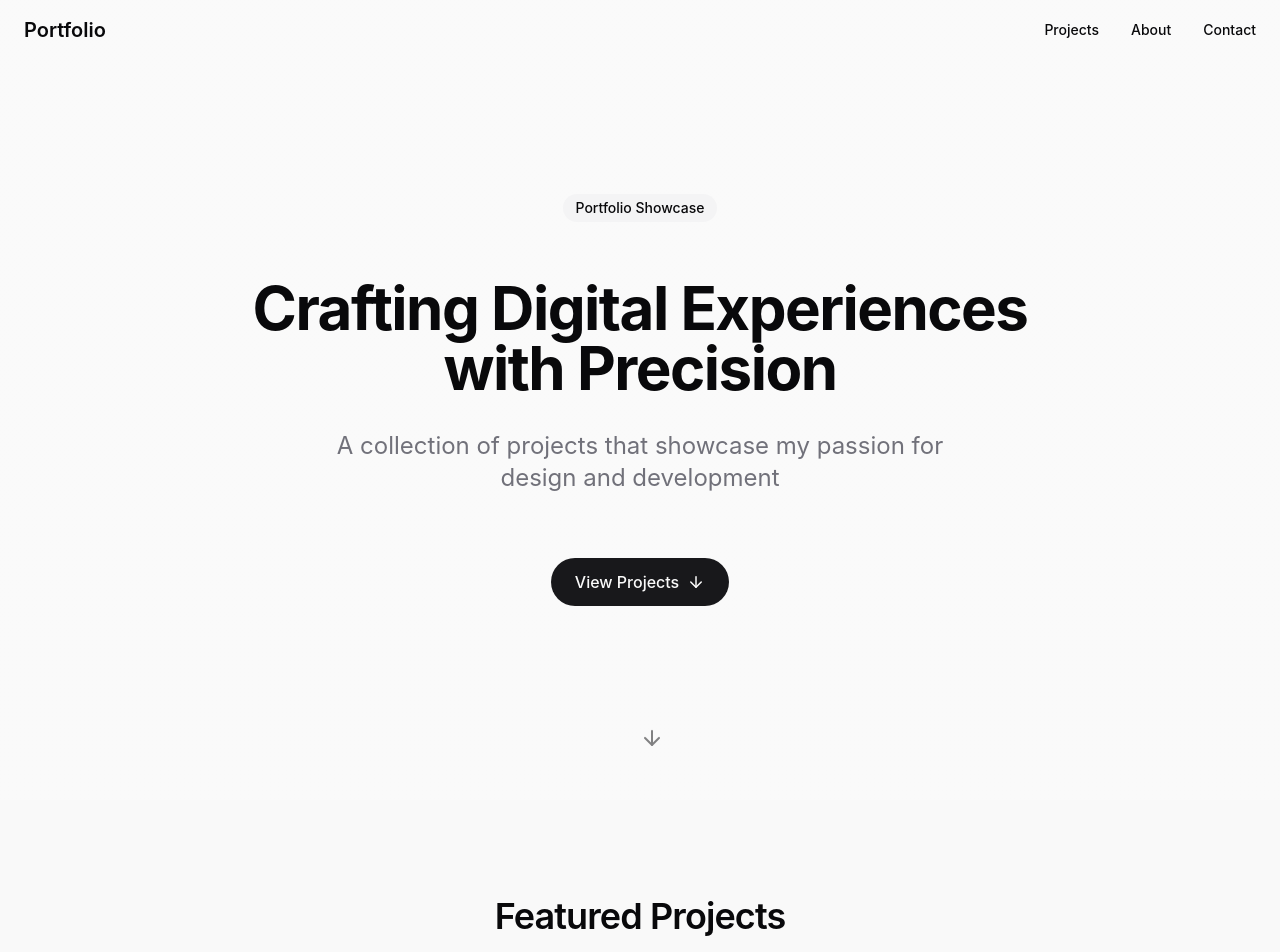
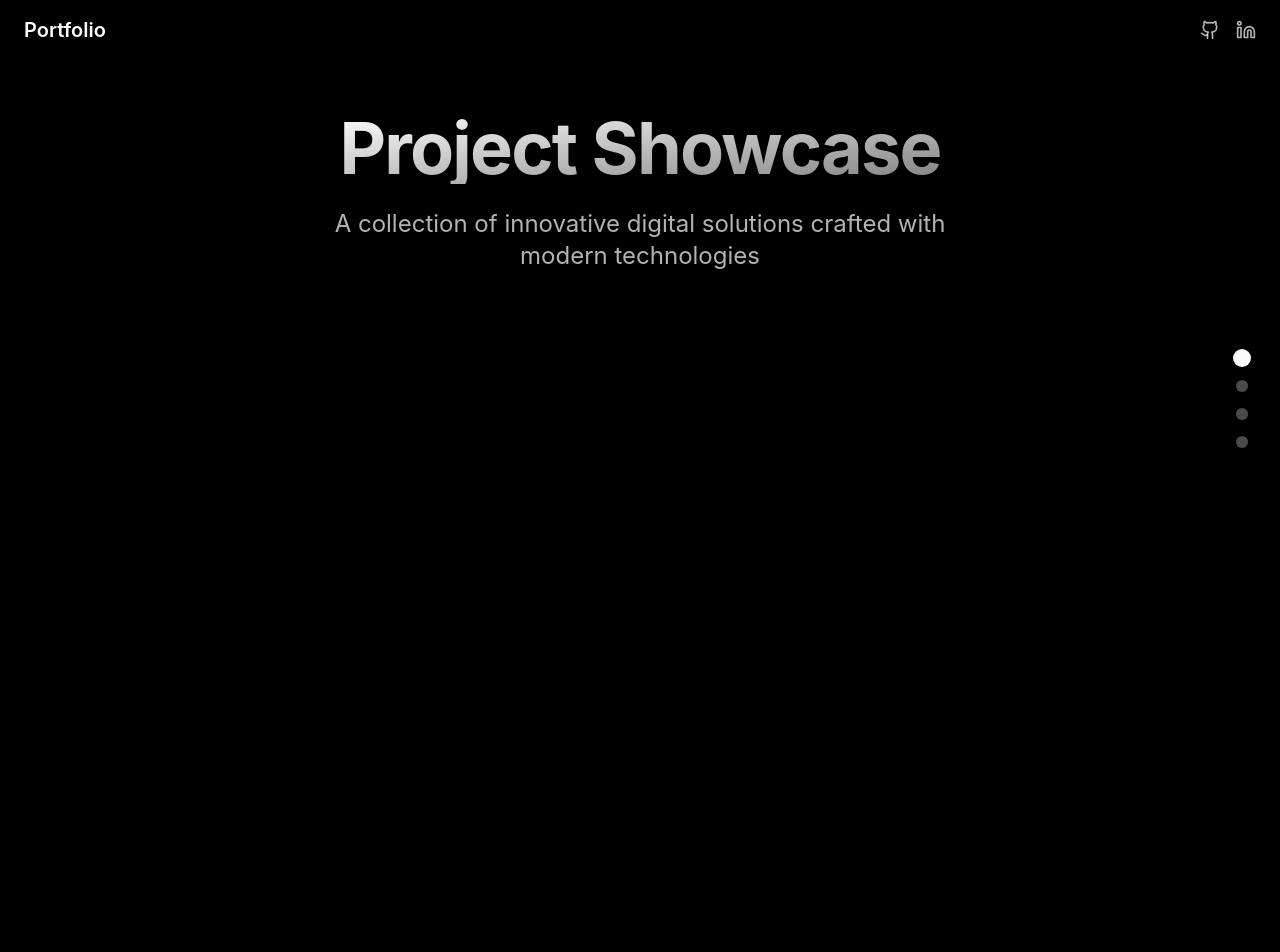
Before and after one commit to PriyadarshiniSathishKumar/Project-Showcase-Portfolio, a React (Vite) app: page / in a window 1280 px wide. Shown: the top 952 px of the page. Built offline with nearby package versions, Linux system fonts and the light colour scheme.

Commit message:
Showcase projects in unique way
Updated the project to showcase projects in a unique way with tech-related animations in the background. Removed the about me and contact sections. Changed the background color to black.

```diff
--- a/src/components/Navbar.tsx
+++ b/src/components/Navbar.tsx
@@ -1,6 +1,6 @@
 
 import React, { useState, useEffect } from 'react';
-import { Menu, X } from 'lucide-react';
+import { Menu, X, Github, Linkedin } from 'lucide-react';
 import { cn } from '@/lib/utils';
 
 const Navbar: React.FC = () => {
@@ -16,25 +16,11 @@ const Navbar: React.FC = () => {
     return () => window.removeEventListener('scroll', handleScroll);
   }, []);
 
-  const navLinks = [
-    { name: 'Projects', href: '#projects' },
-    { name: 'About', href: '#about' },
-    { name: 'Contact', href: '#contact' }
-  ];
-
-  const scrollToSection = (sectionId: string) => {
-    setMobileMenuOpen(false);
-    const element = document.querySelector(sectionId);
-    if (element) {
-      element.scrollIntoView({ behavior: 'smooth' });
-    }
-  };
-
   return (
     <header
       className={cn(
         "fixed top-0 left-0 right-0 z-50 transition-all duration-300 ease-apple py-4",
-        isScrolled ? "backdrop-blur-md bg-background/80 shadow-sm" : "bg-transparent"
+        isScrolled ? "backdrop-blur-md bg-black/80 border-b border-white/10" : "bg-transparent"
       )}
     >
       <div className="container mx-auto px-4 md:px-6 flex items-center justify-between">
@@ -49,26 +35,31 @@ const Navbar: React.FC = () => {
           Portfolio
         </a>
 
-        {/* Desktop Navigation */}
-        <nav className="hidden md:flex space-x-8">
-          {navLinks.map((link) => (
+        {/* Social Links */}
+        <div className="hidden md:flex items-center space-x-4">
           <a
-              key={link.name}
-              href={link.href}
-              className="nav-link text-sm font-medium hover:text-primary transition-colors"
-              onClick={(e) => {
-                e.preventDefault();
-                scrollToSection(link.href);
-              }}
+            href="https://github.com"
+            target="_blank"
+            rel="noopener noreferrer"
+            className="text-white/70 hover:text-white transition-colors"
+            aria-label="GitHub"
           >
-              {link.name}
+            <Github size={20} />
           </a>
-          ))}
-        </nav>
+          <a
+            href="https://linkedin.com"
+            target="_blank"
+            rel="noopener noreferrer"
+            className="text-white/70 hover:text-white transition-colors"
+            aria-label="LinkedIn"
+          >
+            <Linkedin size={20} />
+          </a>
+        </div>
 
         {/* Mobile Menu Button */}
         <button
-          className="md:hidden button-icon p-1"
+          className="md:hidden button-icon p-1 bg-white/10 hover:bg-white/20 border border-white/20"
           onClick={() => setMobileMenuOpen(!mobileMenuOpen)}
           aria-label={mobileMenuOpen ? "Close menu" : "Open menu"}
         >
@@ -78,23 +69,28 @@ const Navbar: React.FC = () => {
         {/* Mobile Navigation */}
         <div
           className={cn(
-            "fixed inset-0 bg-background/95 backdrop-blur-md z-40 flex flex-col justify-center items-center space-y-8 transition-opacity duration-300 ease-apple",
+            "fixed inset-0 bg-black/95 backdrop-blur-md z-40 flex flex-col justify-center items-center space-y-8 transition-opacity duration-300 ease-apple",
             mobileMenuOpen ? "opacity-100 pointer-events-auto" : "opacity-0 pointer-events-none"
           )}
         >
-          {navLinks.map((link) => (
           <a
-              key={link.name}
-              href={link.href}
-              className="text-2xl font-medium hover:text-primary transition-colors"
-              onClick={(e) => {
-                e.preventDefault();
-                scrollToSection(link.href);
-              }}
+            href="https://github.com"
+            target="_blank"
+            rel="noopener noreferrer"
+            className="text-white/70 hover:text-white transition-colors flex items-center space-x-2"
           >
-              {link.name}
+            <Github size={24} />
+            <span>GitHub</span>
           </a>
-          ))}
+          <a
+            href="https://linkedin.com"
+            target="_blank"
+            rel="noopener noreferrer"
+            className="text-white/70 hover:text-white transition-colors flex items-center space-x-2"
+          >
+            <Linkedin size={24} />
+            <span>LinkedIn</span>
+          </a>
         </div>
       </div>
     </header>
--- a/src/components/Projects.tsx
+++ b/src/components/Projects.tsx
@@ -1,5 +1,5 @@
 
-import React, { useEffect, useRef } from 'react';
+import React, { useState, useEffect, useRef } from 'react';
 import ProjectCard from './ProjectCard';
 
 // Sample project data
@@ -39,70 +39,106 @@ const projectsData = [
 ];
 
 const Projects: React.FC = () => {
-  const sectionRef = useRef<HTMLDivElement>(null);
+  const [activeProject, setActiveProject] = useState(0);
+  const projectRefs = useRef<(HTMLDivElement | null)[]>([]);
 
+  // Set up refs for each project
   useEffect(() => {
-    const observer = new IntersectionObserver(
-      (entries) => {
-        entries.forEach((entry) => {
-          if (entry.isIntersecting) {
-            entry.target.classList.add('animate-reveal');
-            observer.unobserve(entry.target);
-          }
-        });
-      },
-      {
-        root: null,
-        rootMargin: '0px',
-        threshold: 0.1
-      }
-    );
-
-    const titleElement = document.querySelector('.projects-title');
-    const descElement = document.querySelector('.projects-description');
-
-    if (titleElement) observer.observe(titleElement);
-    if (descElement) observer.observe(descElement);
-
-    return () => {
-      if (titleElement) observer.unobserve(titleElement);
-      if (descElement) observer.unobserve(descElement);
-    };
+    projectRefs.current = projectRefs.current.slice(0, projectsData.length);
   }, []);
 
+  // Function to scroll to a specific project
+  const scrollToProject = (index: number) => {
+    setActiveProject(index);
+    projectRefs.current[index]?.scrollIntoView({
+      behavior: 'smooth',
+      block: 'center'
+    });
+  };
+
   return (
-    <section
-      id="projects"
-      ref={sectionRef}
-      className="section bg-muted/30 relative overflow-hidden"
-    >
+    <section id="projects" className="relative z-10 py-16">
       <div className="container mx-auto px-4 md:px-6">
-        <div className="max-w-3xl mx-auto text-center mb-16">
-          <h2 className="projects-title opacity-0 mb-4">Featured Projects</h2>
-          <p className="projects-description opacity-0 text-lg text-muted-foreground">
-            A selection of my most recent and impactful work, showcasing a range of skills and technologies.
-          </p>
-        </div>
-
-        <div className="grid grid-cols-1 md:grid-cols-2 lg:grid-cols-3 gap-8">
-          {projectsData.map((project, index) => (
-            <ProjectCard
+        {/* Project Navigation Dots */}
+        <div className="fixed right-8 top-1/2 transform -translate-y-1/2 z-20 hidden md:flex flex-col space-y-4">
+          {projectsData.map((_, index) => (
+            <button
               key={index}
-              title={project.title}
-              description={project.description}
-              image={project.image}
-              technologies={project.technologies}
-              liveUrl={project.liveUrl}
-              githubUrl={project.githubUrl}
-              index={index}
+              onClick={() => scrollToProject(index)}
+              className={`w-3 h-3 rounded-full transition-all duration-300 ${
+                activeProject === index
+                  ? 'bg-primary scale-150'
+                  : 'bg-primary/30 hover:bg-primary/50'
+              }`}
+              aria-label={`View project ${index + 1}`}
             />
           ))}
         </div>
+
+        {/* Projects Display */}
+        <div className="space-y-32 md:space-y-64">
+          {projectsData.map((project, index) => (
+            <div
+              key={index}
+              ref={el => projectRefs.current[index] = el}
+              className="min-h-[60vh] flex flex-col md:flex-row items-center space-y-8 md:space-y-0 md:space-x-12"
+              data-animate="true"
+            >
+              <div className={`md:w-1/2 md:order-${index % 2 === 0 ? '1' : '2'}`}>
+                <div className="relative group">
+                  <div className="absolute -inset-1 bg-gradient-to-r from-primary/20 via-primary/40 to-primary/20 rounded-xl blur opacity-50 group-hover:opacity-75 transition duration-500"></div>
+                  <div className="relative overflow-hidden rounded-xl border border-white/10">
+                    <img
+                      src={project.image}
+                      alt={project.title}
+                      className="w-full h-[300px] md:h-[400px] object-cover transform transition-transform duration-700 ease-apple group-hover:scale-105"
+                    />
+                  </div>
+                </div>
+              </div>
+
+              <div className={`md:w-1/2 md:order-${index % 2 === 0 ? '2' : '1'}`}>
+                <div className="space-y-6">
+                  <h2 className="text-3xl font-bold">{project.title}</h2>
+                  <p className="text-lg text-white/70">{project.description}</p>
+                  <div className="flex flex-wrap gap-2">
+                    {project.technologies.map((tech, i) => (
+                      <span
+                        key={i}
+                        className="inline-block px-3 py-1 bg-white/10 backdrop-blur-sm border border-white/10 rounded-full text-sm"
+                      >
+                        {tech}
+                      </span>
+                    ))}
+                  </div>
+                  <div className="flex space-x-4 pt-4">
+                    {project.liveUrl && (
+                      <a
+                        href={project.liveUrl}
+                        target="_blank"
+                        rel="noopener noreferrer"
+                        className="px-6 py-2 bg-primary/90 hover:bg-primary rounded-full transition-colors duration-300"
+                      >
+                        View Live
+                      </a>
+                    )}
+                    {project.githubUrl && (
+                      <a
+                        href={project.githubUrl}
+                        target="_blank"
+                        rel="noopener noreferrer"
+                        className="px-6 py-2 bg-white/10 hover:bg-white/20 rounded-full border border-white/20 transition-colors duration-300"
+                      >
+                        GitHub
+                      </a>
+                    )}
+                  </div>
+                </div>
+              </div>
+            </div>
+          ))}
+        </div>
       </div>
-
-      {/* Background decorative element */}
-      <div className="absolute top-0 right-0 w-1/3 h-1/3 bg-gradient-to-br from-primary/5 to-transparent rounded-full filter blur-3xl -z-10 transform translate-x-1/2 -translate-y-1/2"></div>
-      <div className="absolute bottom-0 left-0 w-1/3 h-1/3 bg-gradient-to-tr from-primary/5 to-transparent rounded-full filter blur-3xl -z-10 transform -translate-x-1/2 translate-y-1/2"></div>
     </section>
   );
 };
--- /dev/null
+++ b/src/components/TechBackground.tsx
@@ -0,0 +1,101 @@
+
+import React, { useEffect, useRef } from 'react';
+
+// List of tech-related symbols, brackets, and keywords to display in the background
+const techSymbols = [
+  '{', '}', '()', '=>', '[]', '<>', ';', 'const', 'let', 'function', 'return',
+  'import', 'export', 'class', 'interface', 'type', 'async', 'await', 'promise',
+  'component', 'useState', 'useEffect', 'props', 'render', 'map', 'filter', 'reduce',
+  '&&', '||', '===', '!==', 'null', 'undefined', 'true', 'false', '<div>', '</div>',
+  '<React.Fragment>', '</React.Fragment>', '<app>', '</app>', '<html>', '</html>'
+];
+
+const TechBackground: React.FC = () => {
+  const containerRef = useRef<HTMLDivElement>(null);
+
+  useEffect(() => {
+    if (!containerRef.current) return;
+
+    const container = containerRef.current;
+    const containerWidth = container.offsetWidth;
+    const containerHeight = container.offsetHeight;
+
+    // Clear any existing symbols
+    container.innerHTML = '';
+
+    // Create randomly positioned code symbols
+    for (let i = 0; i < 60; i++) {
+      const symbol = document.createElement('div');
+      const randomSymbol = techSymbols[Math.floor(Math.random() * techSymbols.length)];
+
+      // Calculate random positions and animation properties
+      const xPos = Math.random() * containerWidth;
+      const size = Math.random() * 1.5 + 0.5; // Size between 0.5 and 2em
+      const opacity = Math.random() * 0.35 + 0.1; // Opacity between 0.1 and 0.45
+      const animationDuration = Math.random() * 25 + 15; // Duration between 15 and 40s
+      const animationDelay = Math.random() * 5; // Delay between 0 and 5s
+
+      // Apply styles
+      symbol.textContent = randomSymbol;
+      symbol.className = 'absolute text-primary/30 whitespace-nowrap animate-code-rain';
+      symbol.style.left = `${xPos}px`;
+      symbol.style.top = '-20px';
+      symbol.style.fontSize = `${size}em`;
+      symbol.style.opacity = `${opacity}`;
+      symbol.style.animationDuration = `${animationDuration}s`;
+      symbol.style.animationDelay = `${animationDelay}s`;
+
+      container.appendChild(symbol);
+    }
+
+    // Add floating orbs
+    for (let i = 0; i < 6; i++) {
+      const orb = document.createElement('div');
+      const size = Math.random() * 150 + 50; // Size between 50 and 200px
+      const xPos = Math.random() * containerWidth;
+      const yPos = Math.random() * containerHeight;
+      const animationDuration = Math.random() * 10 + 10; // Duration between 10 and 20s
+
+      orb.className = 'absolute rounded-full animate-pulse-glow';
+      orb.style.width = `${size}px`;
+      orb.style.height = `${size}px`;
+      orb.style.left = `${xPos}px`;
+      orb.style.top = `${yPos}px`;
+      orb.style.background = 'radial-gradient(circle, rgba(99,102,241,0.15) 0%, rgba(99,102,241,0.05) 70%, rgba(99,102,241,0) 100%)';
+      orb.style.animationDuration = `${animationDuration}s`;
+
+      container.appendChild(orb);
+    }
+
+    // Add orbiting nodes
+    const centerX = containerWidth / 2;
+    const centerY = containerHeight / 2;
+
+    for (let i = 0; i < 3; i++) {
+      const orbit = document.createElement('div');
+      const radius = Math.random() * 100 + 100; // Radius between 100 and 200px
+      const animationDuration = Math.random() * 10 + 20; // Duration between 20 and 30s
+
+      orbit.className = 'absolute rounded-full w-2 h-2 bg-primary/50 animate-orbit';
+      orbit.style.left = `${centerX}px`;
+      orbit.style.top = `${centerY}px`;
+      orbit.style.transform = `translateX(${radius}px)`;
+      orbit.style.animationDuration = `${animationDuration}s`;
+
+      container.appendChild(orbit);
+    }
+
+    // Clean up on component unmount
+    return () => {
+      container.innerHTML = '';
+    };
+  }, []);
+
+  return (
+    <div ref={containerRef} className="fixed inset-0 overflow-hidden z-[-1] opacity-60">
+      {/* Content will be generated dynamically via JavaScript */}
+    </div>
+  );
+};
+
+export default TechBackground;
--- a/src/index.css
+++ b/src/index.css
@@ -5,74 +5,35 @@
 
 @layer base {
   :root {
-    --background: 0 0% 98%;
-    --foreground: 240 10% 3.9%;
-
-    --card: 0 0% 100%;
-    --card-foreground: 240 10% 3.9%;
-
-    --popover: 0 0% 100%;
-    --popover-foreground: 240 10% 3.9%;
-
-    --primary: 240 5.9% 10%;
-    --primary-foreground: 0 0% 98%;
-
-    --secondary: 240 4.8% 95.9%;
-    --secondary-foreground: 240 5.9% 10%;
-
-    --muted: 240 4.8% 95.9%;
-    --muted-foreground: 240 3.8% 46.1%;
-
-    --accent: 240 4.8% 95.9%;
-    --accent-foreground: 240 5.9% 10%;
-
-    --destructive: 0 84.2% 60.2%;
-    --destructive-foreground: 0 0% 98%;
-
-    --border: 240 5.9% 90%;
-    --input: 240 5.9% 90%;
-    --ring: 240 10% 3.9%;
-
-    --radius: 0.5rem;
-
-    --sidebar-background: 0 0% 98%;
-    --sidebar-foreground: 240 5.3% 26.1%;
-    --sidebar-primary: 240 5.9% 10%;
-    --sidebar-primary-foreground: 0 0% 98%;
-    --sidebar-accent: 240 4.8% 95.9%;
-    --sidebar-accent-foreground: 240 5.9% 10%;
-    --sidebar-border: 220 13% 91%;
-    --sidebar-ring: 217.2 91.2% 59.8%;
-  }
-
-  .dark {
-    --background: 240 10% 3.9%;
+    --background: 0 0% 0%;
     --foreground: 0 0% 98%;
 
-    --card: 240 10% 3.9%;
+    --card: 0 0% 4%;
     --card-foreground: 0 0% 98%;
 
-    --popover: 240 10% 3.9%;
+    --popover: 0 0% 4%;
     --popover-foreground: 0 0% 98%;
 
     --primary: 0 0% 98%;
-    --primary-foreground: 240 5.9% 10%;
+    --primary-foreground: 240 10% 3.9%;
 
-    --secondary: 240 3.7% 15.9%;
+    --secondary: 0 0% 9%;
     --secondary-foreground: 0 0% 98%;
 
-    --muted: 240 3.7% 15.9%;
-    --muted-foreground: 240 5% 64.9%;
+    --muted: 0 0% 9%;
+    --muted-foreground: 0 0% 63.9%;
 
-    --accent: 240 3.7% 15.9%;
+    --accent: 0 0% 9%;
     --accent-foreground: 0 0% 98%;
 
     --destructive: 0 62.8% 30.6%;
     --destructive-foreground: 0 0% 98%;
 
-    --border: 240 3.7% 15.9%;
-    --input: 240 3.7% 15.9%;
-    --ring: 240 4.9% 83.9%;
+    --border: 0 0% 9%;
+    --input: 0 0% 9%;
+    --ring: 0 0% 83.9%;
+
+    --radius: 0.5rem;
   }
 }
 
@@ -148,8 +109,8 @@
   }
 
   .button-icon {
-    @apply bg-primary/90 rounded-full p-3 text-white transition-all duration-300
-    hover:bg-primary hover:shadow-md active:scale-95;
+    @apply rounded-full p-3 text-white transition-all duration-300
+    hover:shadow-md active:scale-95;
   }
 }
 
@@ -177,7 +138,14 @@
   transform-origin: bottom left;
 }
 
-/* Smooth scrolling when clicking on nav links */
-.smooth-scroll {
-  scroll-behavior: smooth;
+/* Animate reveal for scrolling elements */
+[data-animate] {
+  opacity: 0;
+  transform: translateY(20px);
+  transition: opacity 0.8s ease, transform 0.8s ease;
 }
+
+[data-animate].animate-reveal {
+  opacity: 1;
+  transform: translateY(0);
+}
--- a/src/pages/Index.tsx
+++ b/src/pages/Index.tsx
@@ -1,50 +1,25 @@
 
-import React, { useEffect } from 'react';
+import React from 'react';
 import Navbar from '@/components/Navbar';
-import Hero from '@/components/Hero';
 import Projects from '@/components/Projects';
-import About from '@/components/About';
-import Contact from '@/components/Contact';
 import Footer from '@/components/Footer';
+import TechBackground from '@/components/TechBackground';
 
 const Index: React.FC = () => {
-  // Initialize intersection observer for scroll animations
-  useEffect(() => {
-    const observerOptions = {
-      root: null,
-      rootMargin: '0px',
-      threshold: 0.1
-    };
-
-    const observer = new IntersectionObserver((entries) => {
-      entries.forEach(entry => {
-        if (entry.isIntersecting) {
-          entry.target.classList.add('animate-reveal');
-          observer.unobserve(entry.target);
-        }
-      });
-    }, observerOptions);
-
-    // Observe all elements with the data-animate attribute
-    document.querySelectorAll('[data-animate]').forEach(element => {
-      observer.observe(element);
-    });
-
-    return () => {
-      document.querySelectorAll('[data-animate]').forEach(element => {
-        observer.unobserve(element);
-      });
-    };
-  }, []);
-
   return (
-    <div className="min-h-screen bg-background text-foreground overflow-x-hidden">
+    <div className="min-h-screen bg-black text-white overflow-x-hidden">
+      <TechBackground />
       <Navbar />
-      <main>
-        <Hero />
+      <main className="pb-24">
+        <header className="min-h-[50vh] flex flex-col justify-center items-center py-28 px-4">
+          <h1 className="text-5xl md:text-6xl lg:text-7xl font-bold text-center bg-clip-text text-transparent bg-gradient-to-br from-white to-white/50 mb-6">
+            Project Showcase
+          </h1>
+          <p className="text-xl md:text-2xl text-center max-w-2xl text-white/70 mb-8">
+            A collection of innovative digital solutions crafted with modern technologies
+          </p>
+        </header>
         <Projects />
-        <About />
-        <Contact />
       </main>
       <Footer />
     </div>
--- a/tailwind.config.ts
+++ b/tailwind.config.ts
@@ -1,4 +1,3 @@
-
 import type { Config } from "tailwindcss";
 
 export default {
@@ -113,9 +112,22 @@ export default {
 					'0%, 100%': { transform: 'translateY(0)' },
 					'50%': { transform: 'translateY(-10px)' }
 				},
-				'blur-in': {
-					'0%': { filter: 'blur(5px)', opacity: '0' },
-					'100%': { filter: 'blur(0)', opacity: '1' }
+				'float-code': {
+					'0%, 100%': { transform: 'translateY(0)' },
+					'50%': { transform: 'translateY(-15px)' }
+				},
+				'code-rain': {
+					'0%': { transform: 'translateY(-100%)', opacity: '0' },
+					'50%': { opacity: '0.5' },
+					'100%': { transform: 'translateY(100vh)', opacity: '0' }
+				},
+				'pulse-glow': {
+					'0%, 100%': { opacity: '0.6', transform: 'scale(1)' },
+					'50%': { opacity: '1', transform: 'scale(1.05)' }
+				},
+				'orbit': {
+					'0%': { transform: 'rotate(0deg) translateX(100px) rotate(0deg)' },
+					'100%': { transform: 'rotate(360deg) translateX(100px) rotate(-360deg)' }
 				}
 			},
 			animation: {
@@ -127,7 +139,10 @@ export default {
 				'slide-in': 'slide-in 0.8s cubic-bezier(0.16, 1, 0.3, 1) forwards',
 				'reveal': 'reveal 0.8s cubic-bezier(0.16, 1, 0.3, 1) forwards',
 				'float': 'float 6s ease-in-out infinite',
-				'blur-in': 'blur-in 0.6s cubic-bezier(0.16, 1, 0.3, 1) forwards'
+				'float-code': 'float-code 5s ease-in-out infinite',
+				'code-rain': 'code-rain 15s linear infinite',
+				'pulse-glow': 'pulse-glow 4s ease-in-out infinite',
+				'orbit': 'orbit 20s linear infinite'
 			},
 			transitionTimingFunction: {
 				'apple': 'cubic-bezier(0.2, 0.8, 0.2, 1)'
```
Also changed, not shown: src/components/Footer.tsx (+3 -10 lines). Lines whose indentation alone changed are shown as unchanged.
